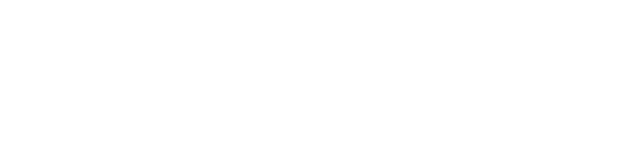
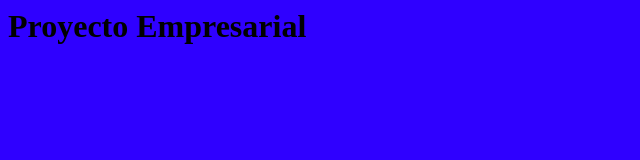
Before and after one commit to Rome-sergio/CursoGit, a plain HTML site: page index.html in a window 1280 px wide. Shown: the whole page, without its empty margins (0-640 px from the left). Drawn offline with Linux system fonts and the light colour scheme.

Commit message:
Parrafo y tamaño de fuente

```diff
--- /dev/null
+++ b/CSS/estilo.css
@@ -0,0 +1,3 @@
+body{
+    background-color: rgb(47, 0, 255);
+}
--- a/index.html
+++ b/index.html
@@ -1,8 +1,8 @@
 <html>
     <head>
-
+        <link href="css/estilo.css" rel="stylesheet" type="text/css">
     </head>
     <body>
-
+        <h1>Proyecto Empresarial</h1>
     </body>
 </html>
```
Also changed, not shown: JS/JavaScript.js (added).
